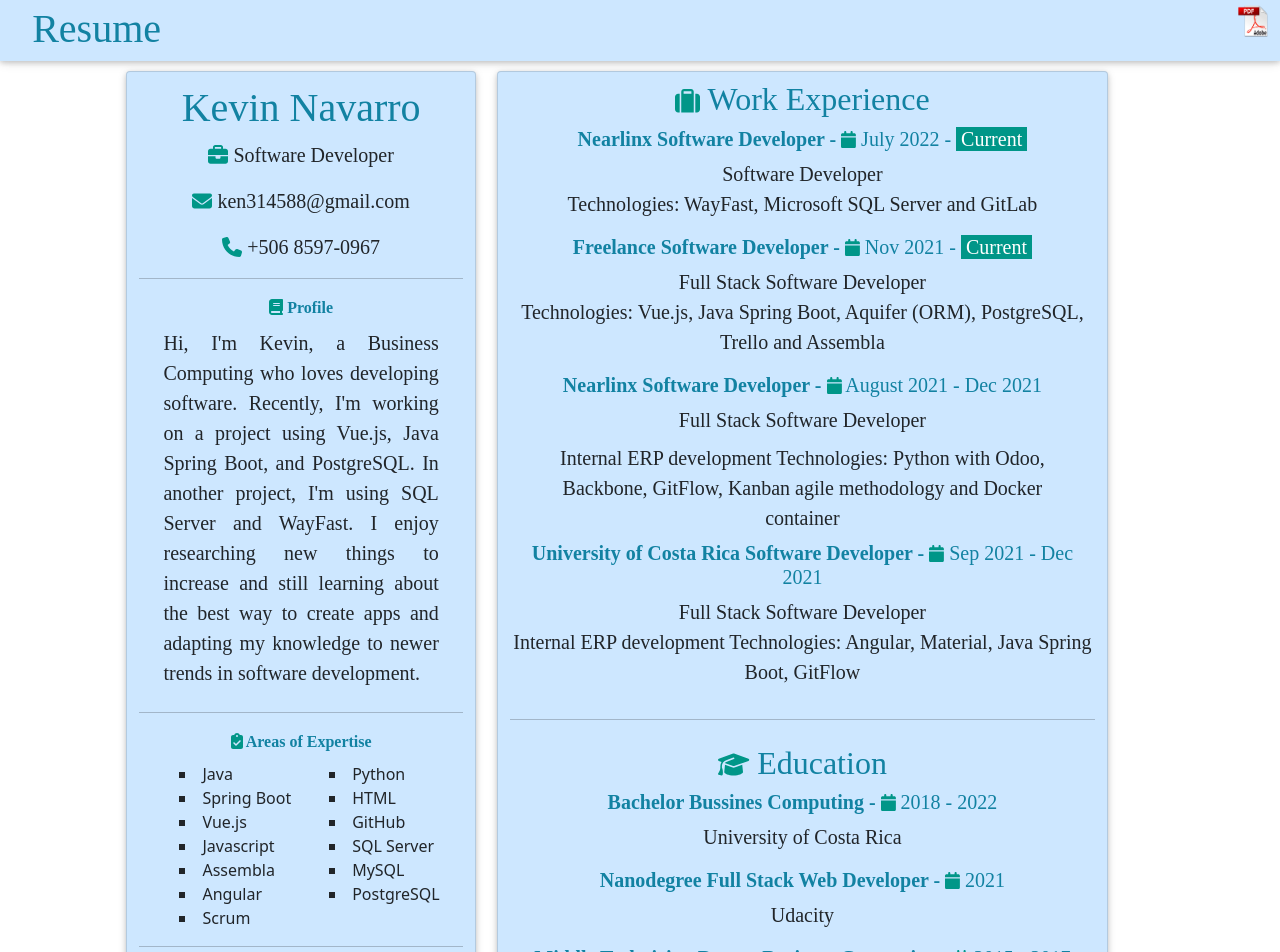
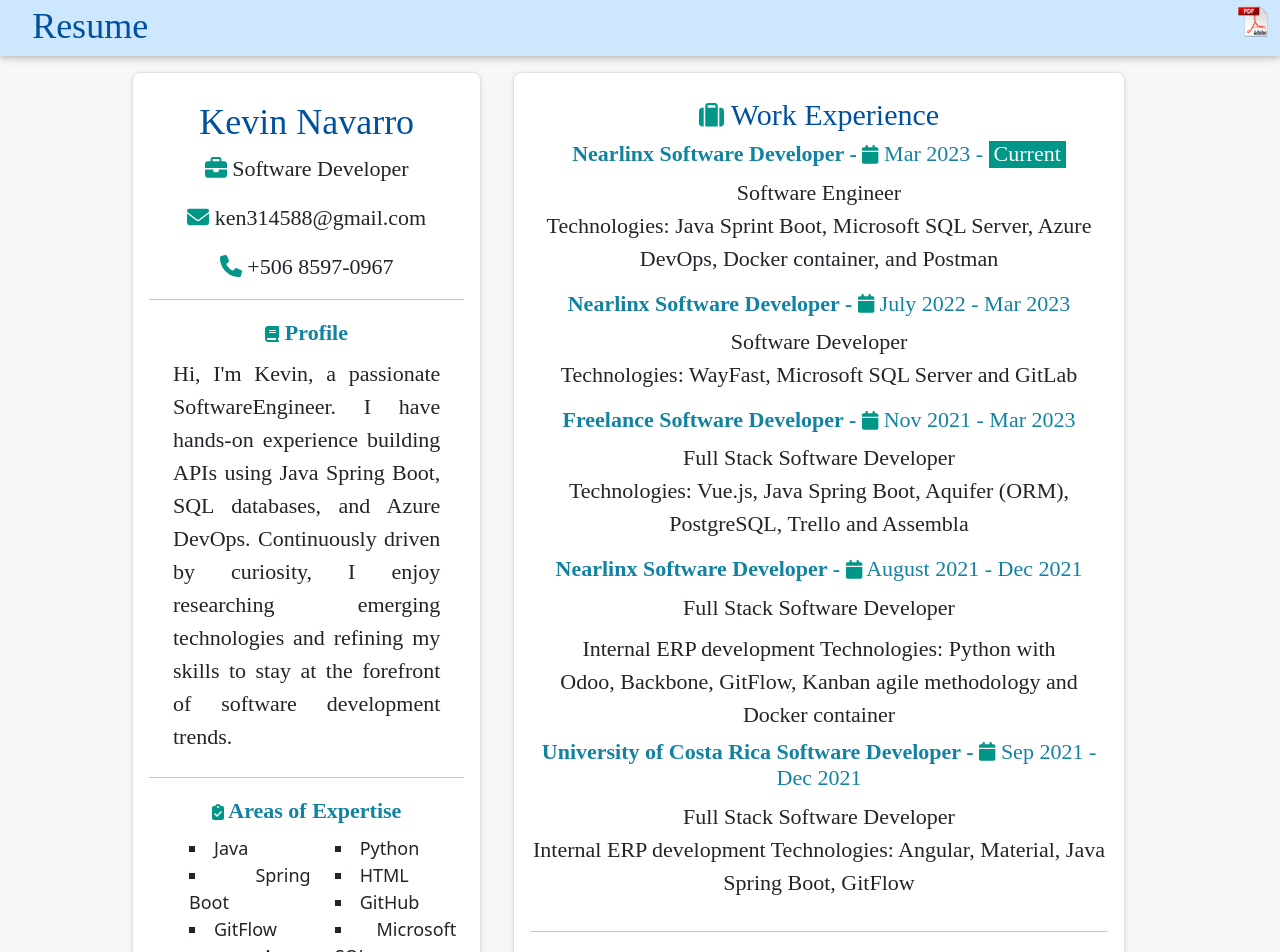
Before and after one commit to kevinNavarroNavarro/kn-resume, a Vue app in the folder kn-resume/: page / in a window 1280 px wide. Shown: the top 952 px of the page. Built offline with nearby package versions, Linux system fonts and the light colour scheme.

Commit message:
Update Resume
- Updated resume information

```diff
--- a/kn-resume/src/components/Resume.vue
+++ b/kn-resume/src/components/Resume.vue
@@ -1,10 +1,11 @@
 <template>
+  <div id="app">
     <div class="header">
       <div class="mt-1 row m-0 p-0">
-      <div class="col-md-4">
+        <div class="col-md-4 col-sm-10">
           <h1 class="text-left">Resume</h1>
         </div>
-      <div class="col-md-8" style="text-align: right">
+        <div class="col-md-8 col-sm-2" style="text-align: right">
           <a
             href="https://drive.google.com/file/d/1fPqug2Bs3K_-inxIjmO1VAX21WYz8Uo0/view?usp=sharing"
             target="_blank"
@@ -38,12 +39,11 @@
               <font-awesome-icon icon="book" class="text-teal" />
               <b> Profile</b>
               <p class="justify-text m-4 mt-2">
-              Hi, I'm Kevin, a Business Computing who loves developing software.
-              Recently, I'm working on a project using Vue.js, Java Spring Boot,
-              and PostgreSQL. In another project, I'm using SQL Server and
-              WayFast. I enjoy researching new things to increase and still
-              learning about the best way to create apps and adapting my
-              knowledge to newer trends in software development.
+                Hi, I'm Kevin, a passionate SoftwareEngineer. I have hands-on
+                experience building APIs using Java Spring Boot, SQL databases,
+                and Azure DevOps. Continuously driven by curiosity, I enjoy
+                researching emerging technologies and refining my skills to stay
+                at the forefront of software development trends.
               </p>
               <hr />
 
@@ -54,19 +54,18 @@
                   <div class="col-md-6">
                     <li>Java</li>
                     <li>Spring Boot</li>
+                    <li>GitFlow</li>
+                    <li>Azure DevOps</li>
                     <li>Vue.js</li>
                     <li>Javascript</li>
-                  <li>Assembla</li>
-                  <li>Angular</li>
                     <li>Scrum</li>
                   </div>
                   <div class="col-md-6">
                     <li>Python</li>
                     <li>HTML</li>
                     <li>GitHub</li>
-                  <li>SQL Server</li>
+                    <li>Microsoft SQL</li>
                     <li>MySQL</li>
-                  <li>PostgreSQL</li>
                   </div>
                 </div>
               </ul>
@@ -98,7 +97,7 @@
                     <li>Spanish: Native</li>
                   </div>
                   <div class="col-md-6">
-                  <li>English: B1</li>
+                    <li>English: B2</li>
                   </div>
                 </div>
               </ul>
@@ -126,8 +125,24 @@
                   class="text-teal"
                   style="font-size: 85%"
                 />
-              July 2022 -
+                Mar 2023 -
                 <span class="tag teal">Current</span>
+              </h5>
+              <p class="m-0">Software Engineer</p>
+              <p>
+                Technologies: Java Sprint Boot, Microsoft SQL Server, Azure
+                DevOps, Docker container, and Postman
+              </p>
+            </div>
+            <div>
+              <h5 class="wrapper">
+                <b> Nearlinx Software Developer - </b>
+                <font-awesome-icon
+                  icon="calendar"
+                  class="text-teal"
+                  style="font-size: 85%"
+                />
+                July 2022 - Mar 2023
               </h5>
               <p class="m-0">Software Developer</p>
               <p>Technologies: WayFast, Microsoft SQL Server and GitLab</p>
@@ -140,13 +155,12 @@
                   class="text-teal"
                   style="font-size: 85%"
                 />
-              Nov 2021 -
-              <span class="tag teal">Current</span>
+                Nov 2021 - Mar 2023
               </h5>
               <p class="m-0">Full Stack Software Developer</p>
               <p>
-              Technologies: Vue.js, Java Spring Boot, Aquifer (ORM), PostgreSQL,
-              Trello and Assembla
+                Technologies: Vue.js, Java Spring Boot, Aquifer (ORM),
+                PostgreSQL, Trello and Assembla
               </p>
             </div>
             <div>
@@ -161,8 +175,8 @@
               </h5>
               <p class="m-0">Full Stack Software Developer</p>
               <p class="m-4 mt-2 mb-2">
-              Internal ERP development Technologies: Python with Odoo, Backbone,
-              GitFlow, Kanban agile methodology and Docker container
+                Internal ERP development Technologies: Python with Odoo,
+                Backbone, GitFlow, Kanban agile methodology and Docker container
               </p>
             </div>
             <div>
@@ -266,12 +280,12 @@
       <div class="wrapper">
         <a
           href="https://www.linkedin.com/in/kevin-navarro-a64a7b1b9"
-        target="_blank"
-        ><img src="../assets/linkedIn.png" alt="LinkedIn Icon" class="icon"
+          target="_blank"><img src="../assets/linkedIn.png" alt="LinkedIn Icon" class="icon"
         /></a>
         <a href="https://github.com/kevinNavarroNavarro" target="_blank"
           ><img src="../assets/github.png" alt="LinkedIn Icon" class="icon"
         /></a>
+      </div>
     </div>
   </div>
 </template>
@@ -326,20 +340,35 @@
 
 <style scoped>
 /* Override tags */
-h1,
-h2,
+h1 {
+  font-family: "Times New Roman", Times, serif;
+  font-size: 36px;
+  color: #00509e;
+}
+
+h2 {
+  font-family: "Times New Roman", Times, serif;
+  font-size: 30px;
+  color: #00509e;
+}
+
 h3,
 h4,
 h5,
 h6,
 b {
   font-family: "Times New Roman", Times, serif;
+  font-size: 22px;
   color: #1282a2;
+}
+
+li {
+  font-size: 18px;
 }
 
 p {
   font-family: "Times New Roman", Times, serif;
-  font-size: 20px;
+  font-size: 22px;
 }
 
 ul {
@@ -389,14 +418,12 @@
 }
 
 .card {
-  box-shadow: 0 2px 5px 0 rgba(0, 0, 0, 0.16), 0 2px 10px 0 rgba(0, 0, 0, 0.12);
-  margin: 1%;
-  background-color: #cde7ff;
-}
-
-.footer {
-  box-shadow: 0 2px 5px 0 rgba(0, 0, 0, 0.16), 0 2px 10px 0 rgba(0, 0, 0, 0.12);
-  background-color: #cde7ff;
+  background-color: white;
+  border: 1px solid #e0e0e0; /* Subtle border */
+  box-shadow: 0 2px 5px rgba(0, 0, 0, 0.1); /* Professional shadow */
+  border-radius: 8px;
+  padding: 1rem;
+  margin: 1rem;
 }
 
 .icon {
@@ -413,4 +440,24 @@
   color: #fff;
   background-color: #009688;
 }
+
+html,
+body {
+  height: 100%;
+  margin: 0;
+}
+
+#app {
+  display: flex;
+  flex-direction: column;
+  min-height: 100vh;
+  background: #f7f7f7;
+}
+
+.footer {
+  margin-top: auto;
+  box-shadow: 0 2px 5px 0 rgba(0, 0, 0, 0.16), 0 2px 10px 0 rgba(0, 0, 0, 0.12);
+  background-color: #cde7ff;
+  padding: 1rem;
+}
 </style>
```
Lines whose indentation alone changed are shown as unchanged.
